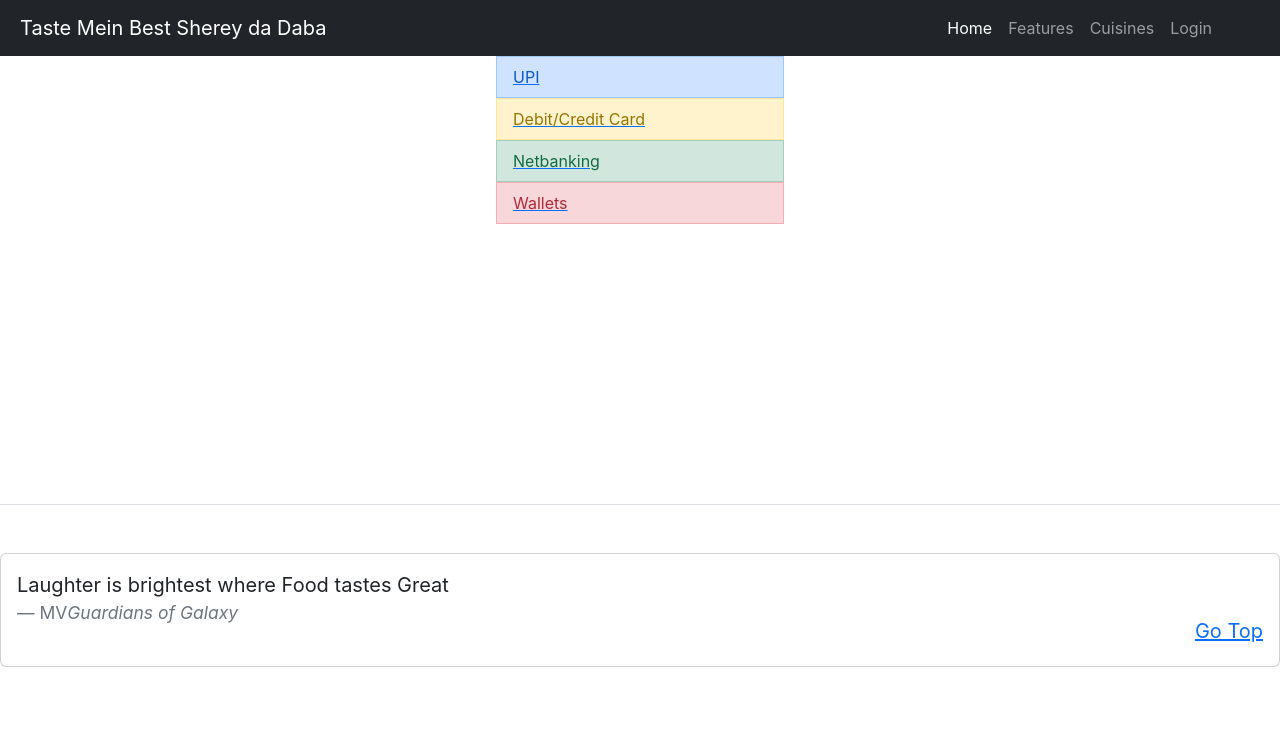
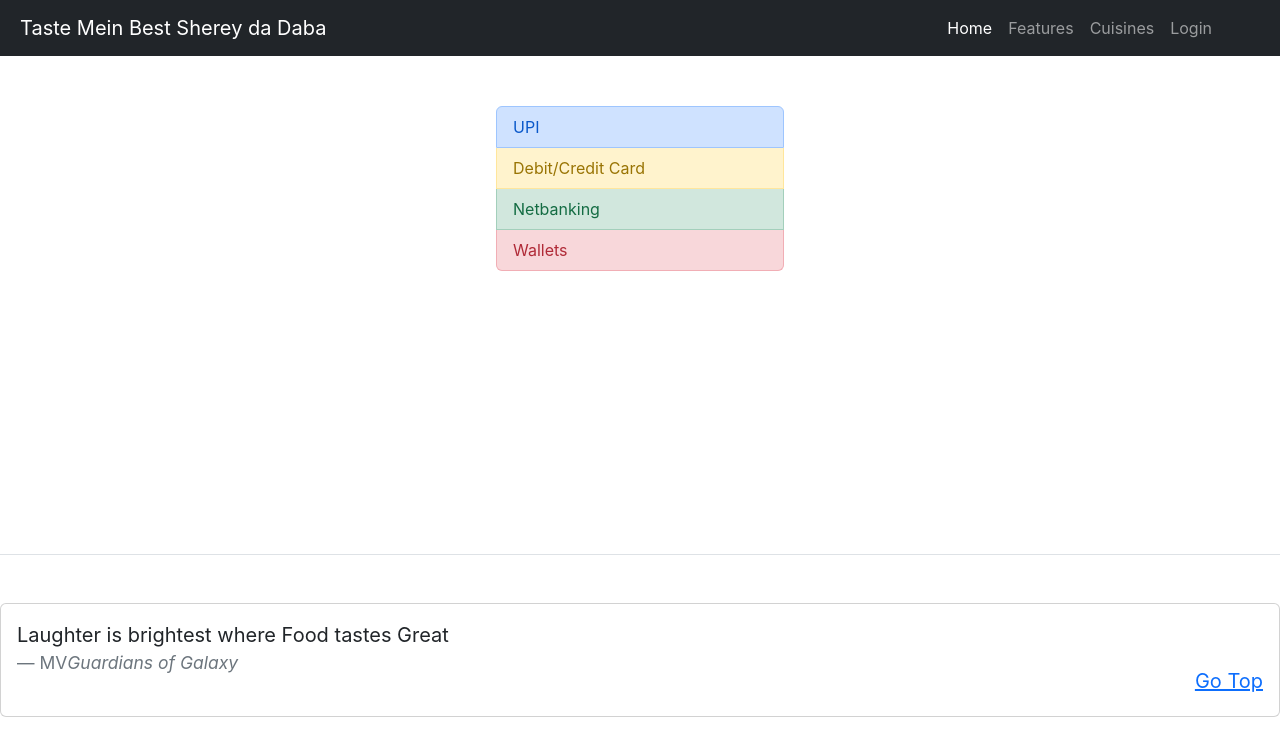
Before and after one commit to deadlock-mv/FDMS2, a React (Create React App) app in the folder frontend/: page /payment_method in a window 1280 px wide. Shown: the top 756 px of the page. Built offline with nearby package versions, Linux system fonts and the light colour scheme.

Commit message:
cuisines and payment_method updated
cuisines set with sticky menu and total sides , payment_methods- links have been removed

```diff
--- a/frontend/src/components/cuisines.js
+++ b/frontend/src/components/cuisines.js
@@ -87,7 +87,8 @@ function Cuisines() {
                     {/* <div> */}
                         {/* <aside >  */}
                             {/* className="col-md-4 col-sm-3" */}
-                            <div  className="card">
+                            <div  class="position-fixed" style={{width:"20vw"}}>
+                                <div  className="card menuSidebar">
                                     <h5 className="card-header">Menu</h5>
                                     <div id="list-example" className="list-group list-group-flush">
 
@@ -96,6 +97,7 @@ function Cuisines() {
                                             <a className="list-group-item list-group-item-action" href={"#list-item-" + menu.id}>{menu.categoryname}</a>
                                         ))}
 
+                                    </div>
                                 </div>
                             </div>
                         {/* </aside> */}
@@ -149,7 +151,8 @@ function Cuisines() {
 
                 {/* Total Card -- total is counted on each update  */}
                 <CheckOutContainer>
-                    <div className="card" style={{ width: "20rem" }}>
+                    <div  class="position-fixed" style={{width:"20vw"}}>
+                        <div className="card">
                             <div className="card-header">
                                 <h5>Total Amount</h5>
                             </div>
@@ -166,6 +169,7 @@ function Cuisines() {
                             </div>
                             }
                         </div>
+                    </div>
                 </CheckOutContainer>
             {/* </div> */}
         </ParentContainer>
@@ -178,14 +182,14 @@ export default Cuisines;
 //declaring styled components
 
 const SideMenu = styled.div`
-    //display sticky goes here!
+    display : block;
     width : 20vw;
     margin-left: 20px;
     margin-top: 60px !important;
-    postion : fixed;
 `
 
 const ParentContainer = styled.div`
+    position : relative;
     display : flex;
     flex-direction : row;
     justify-content : space-between;
--- a/frontend/src/components/payment_methods.js
+++ b/frontend/src/components/payment_methods.js
@@ -44,20 +44,17 @@ export default function Payment() {
     return (
 
 
-        <div style={{ width: "18rem", height: '400px', margin: 'auto' }}>
+        <div style={{ width: "18rem", height: '400px', margin: 'auto', marginTop:'50px' }}>
             <ListGroup>
-                <Link to='/orders'>
-                    <ListGroup.Item onClick={(e) => handleClick(e)} action variant="primary">UPI</ListGroup.Item>
-                </Link>
-                <Link to='/orders'>
-                    <ListGroup.Item action variant="warning" onClick={(e) => handleClick(e)}>Debit/Credit Card</ListGroup.Item>
-                </Link>
-                <Link to='/orders'>
-                    <ListGroup.Item action variant="success" onClick={(e) => handleClick(e)}>Netbanking</ListGroup.Item>
-                </Link>
-                <Link to='/orders'>
-                    <ListGroup.Item action variant="danger" onClick={(e) => handleClick(e)}>Wallets</ListGroup.Item>
-                </Link>
+
+                <ListGroup.Item onClick={(e) => handleClick(e)} action variant="primary">UPI</ListGroup.Item>
+
+                <ListGroup.Item action variant="warning" onClick={(e) => handleClick(e)}>Debit/Credit Card</ListGroup.Item>
+
+                <ListGroup.Item action variant="success" onClick={(e) => handleClick(e)}>Netbanking</ListGroup.Item>
+
+                <ListGroup.Item action variant="danger" onClick={(e) => handleClick(e)}>Wallets</ListGroup.Item>
+
             </ListGroup>
         </div>
 
```
Lines whose indentation alone changed are shown as unchanged.
